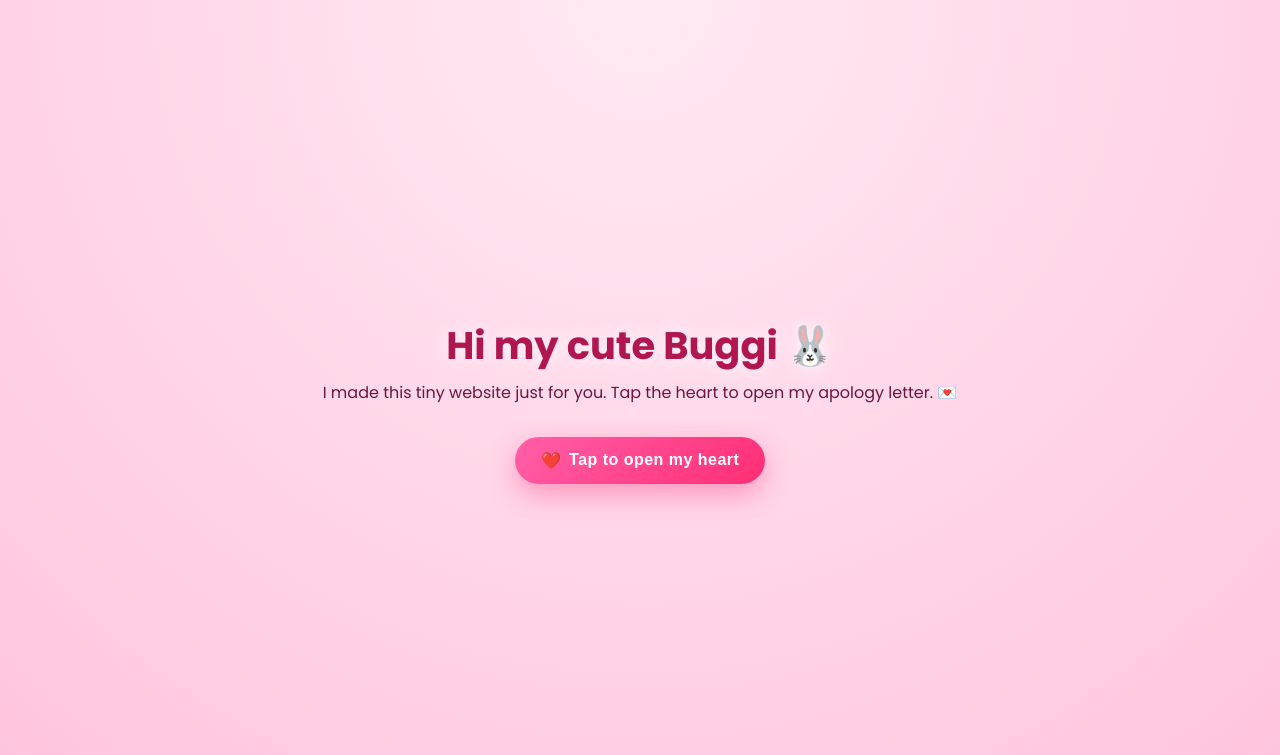
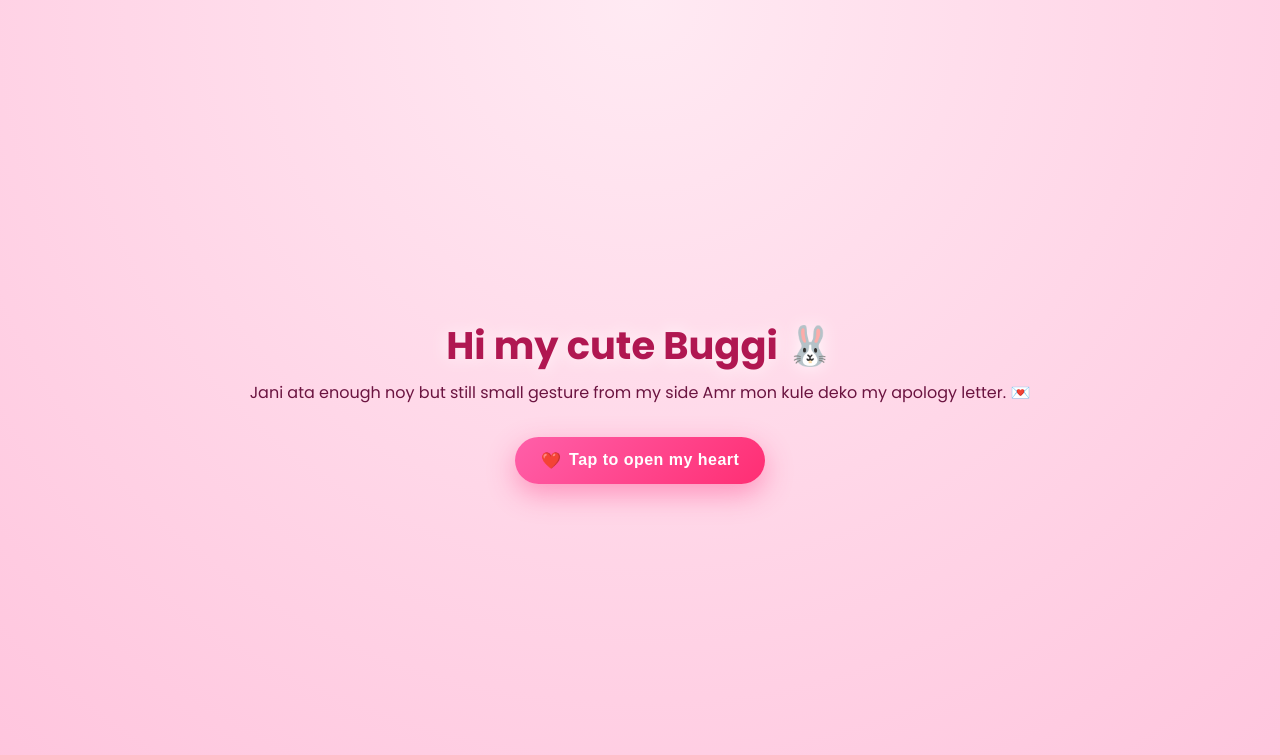
Before and after one commit to SubhaOp/buggi--site, a plain HTML site: page index.html in a window 1280 px wide. Drawn offline with Linux system fonts and the light colour scheme.

Commit message:
Update apology message and sender details
samll later changes

```diff
--- a/index.html
+++ b/index.html
@@ -417,7 +417,7 @@
 
 <div class="intro-screen" id="intro">
   <h1 class="intro-title">Hi my cute Buggi 🐰</h1>
-  <p class="intro-sub">I made this tiny website just for you. Tap the heart to open my apology letter. 💌</p>
+  <p class="intro-sub">Jani ata enough noy but still small gesture from my side Amr mon kule deko my apology letter. 💌</p>
   <button class="open-heart-btn" id="openBtn">
     <span class="icon">❤️</span>
     <span>Tap to open my heart</span>
@@ -431,7 +431,7 @@
     <div class="avatar">🐻</div>
     <div class="header-text">
       <small>From your very sorry person</small>
-      <strong>Subhajit (your buggi boy)</strong>
+      <strong>(your bugga)</strong>
     </div>
     <div class="chip">
       <span>💗</span>
@@ -440,7 +440,7 @@
   </div>
 
   <div class="scroll-area" id="messageArea">
-    <div class="bubble-tag">✨ Typed with full dil se apology ✨</div>
+    <div class="bubble-tag">✨ Hey devi maaf koro amy ✨</div>
     <p class="msg"><span id="typewriter"></span></p>
     <div class="emoji-row">
       <div class="emoji-pill">🥺 I'm really sorry</div>
```
